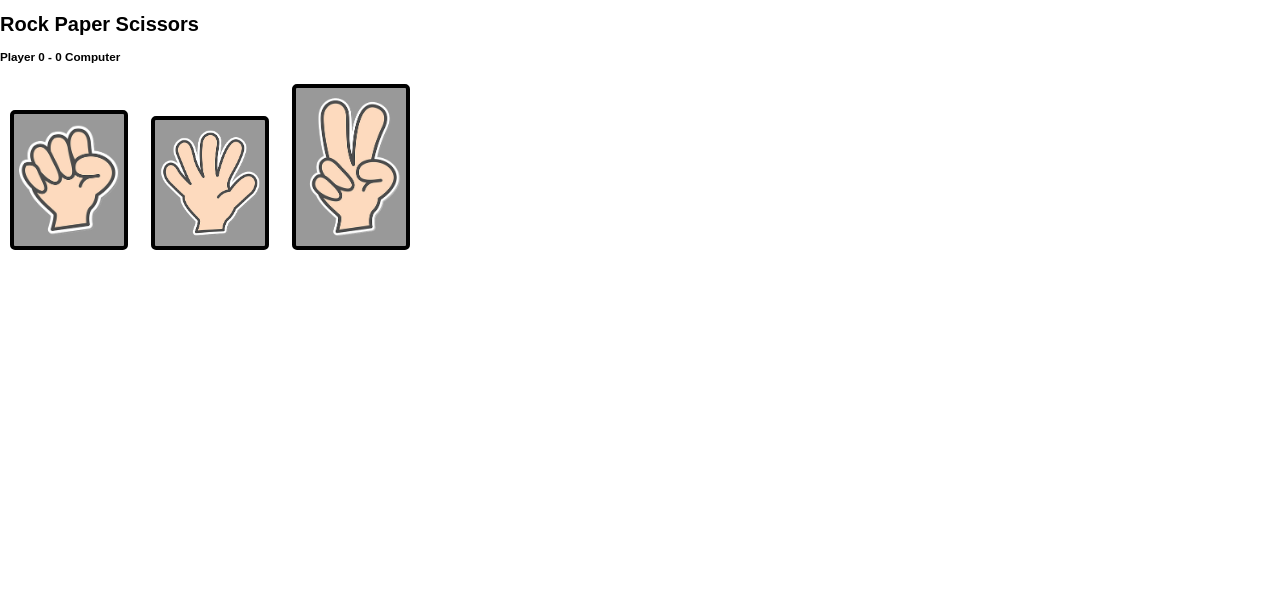
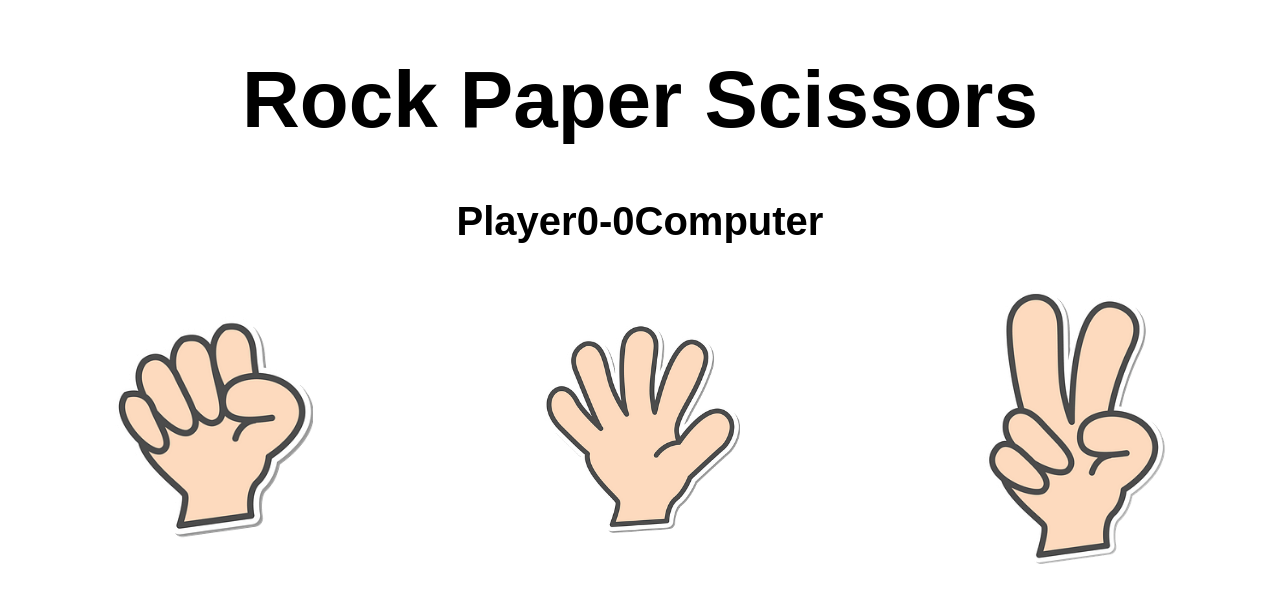
Before and after one commit to Oleksandrwe/JavaScript, a plain HTML site: page index.html in a window 1280 px wide. Drawn offline with Linux system fonts and the light colour scheme.

Commit message:
style.css

```diff
--- a/style.css
+++ b/style.css
@@ -1,6 +1,6 @@
 html {
     font-size: 10px;
-    background: url('./background.jpg') bottom center;
+    background: white;
     background-size: cover;
   }
 
@@ -10,26 +10,51 @@ html {
     font-family: sans-serif;
   }
 
+
+
+  .titleOne {
+    display: flex;
+    align-items: center;
+justify-content: center;
+font-size: 80px;
+  }
+
+  .score {
+    display: flex;
+    align-items: center;
+justify-content: center;
+font-size: 40px;
+  }
+
+
+  .action {
+
+    display: flex;
+    align-items: center;
+justify-content: space-around;
+padding-top: 5px;
+  }
+
+
+
   .buttons {
     display: flex;
-    flex: 1;
+
     min-height: 100vh;
     align-items: center;
     justify-content: center;
   }
 
   .button {
-    border: .4rem solid black;
-    border-radius: .5rem;
-    margin: 1rem;
+
+    border-radius: .8rem;
     font-size: 1.5rem;
-    padding: 1rem .5rem;
     transition: all .07s ease;
-    width: 10rem;
+    width: 20rem;
     text-align: center;
     color: white;
-    background: rgba(0,0,0,0.4);
-    text-shadow: 0 0 .5rem black;
+
+
   }
 
 
```
